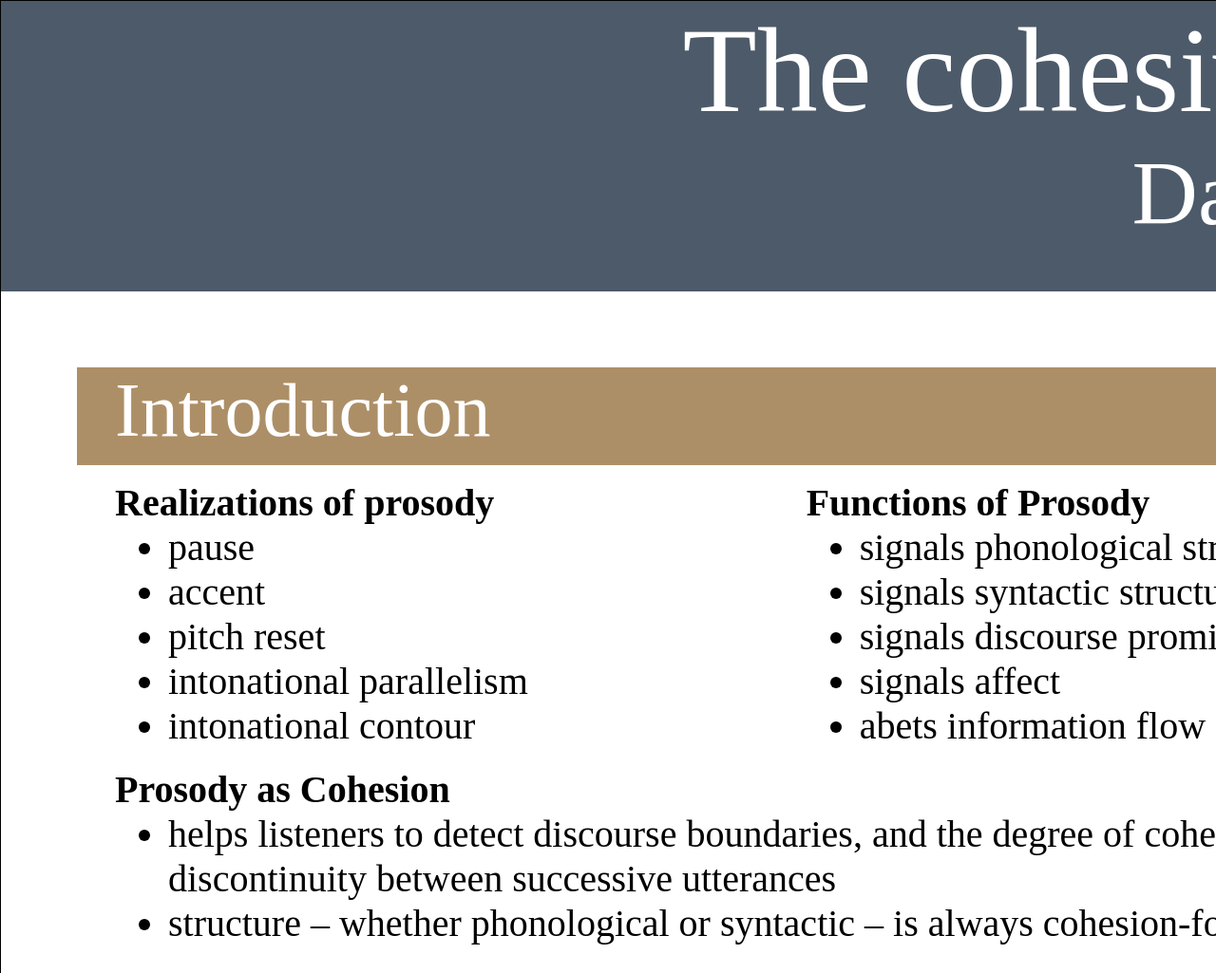
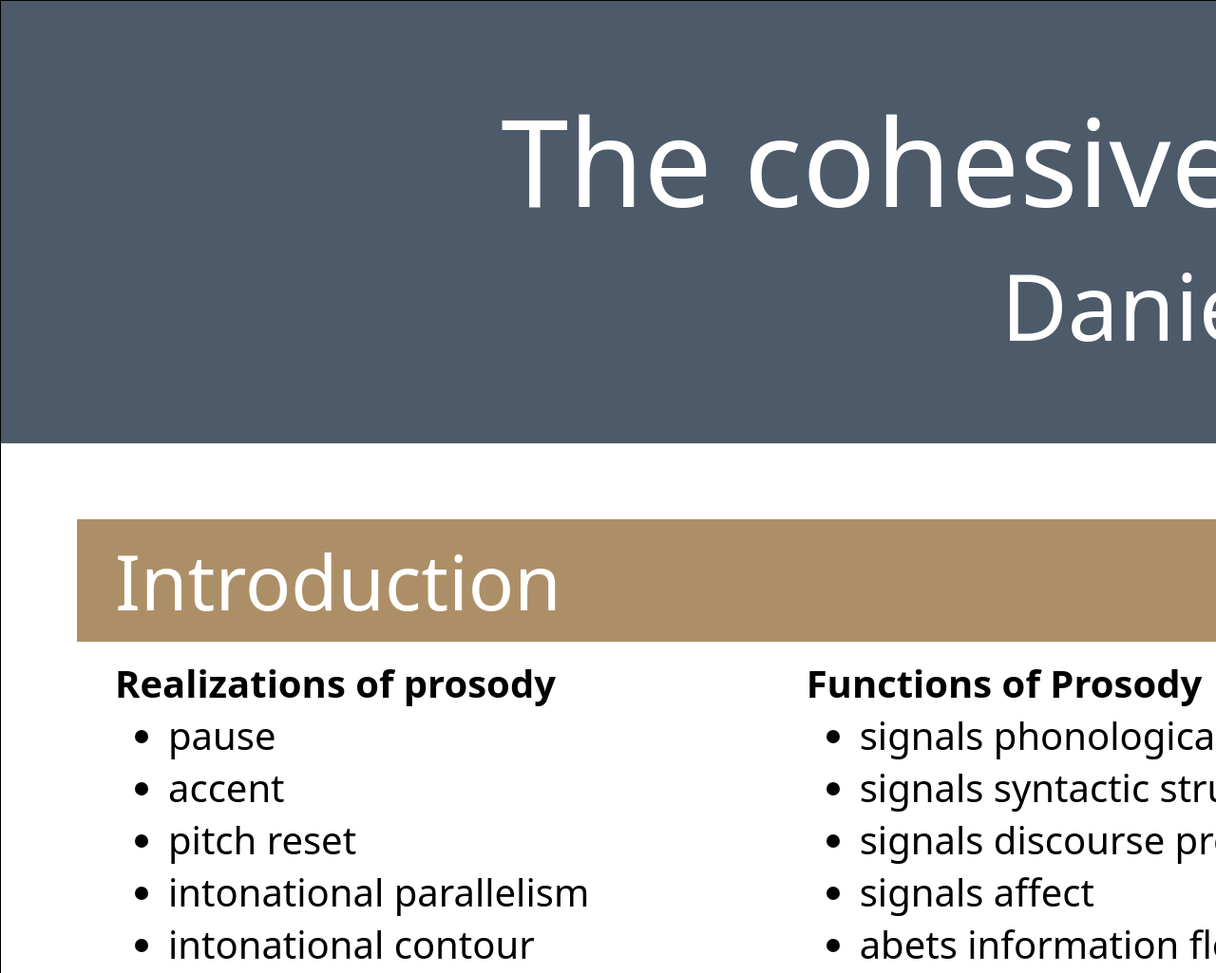
Before and after one commit to dwhieb/ACAL-48, a plain HTML site: page index.html in a window 1280 px wide. Shown: the top 1025 px of the page at 95% size. Drawn offline with Linux system fonts and the light colour scheme.

Commit message:
switch to Noto Sans

```diff
--- a/poster.less
+++ b/poster.less
@@ -20,7 +20,7 @@ body { border: 1px solid black; }
 body {
   background-color: white;
   box-sizing: border-box;
-  font-family: Andika;
+  font-family: 'Noto Sans';
   height: 36in;
   max-height: 36in;
   max-width: 48in;
@@ -37,7 +37,7 @@ header {
 
   background-color: @dark-gray;
   color: white;
-  padding-bottom: 3rem;
+  padding: 5rem;
   text-align: center;
 
   h1 {
@@ -89,7 +89,7 @@ main {
   border-radius: 0px 0.5em 0px 0px;
   color: white;
   font-size: 5rem;
-  padding: 0em 2.5rem 0.75rem 2.5rem;
+  padding: 0.125em 2.5rem;
 }
 
 strong {
```
Also changed, not shown: poster.css.
